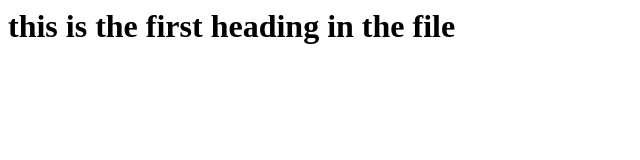
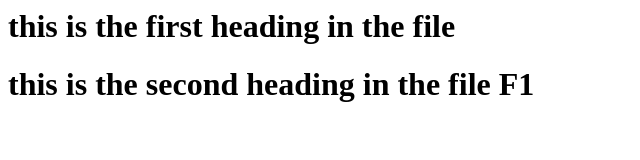
Before and after one commit to Samarth-arch/New, a plain HTML site: page index.html in a window 1280 px wide. Shown: the whole page, without its empty margins (0-640 px from the left). Drawn offline with Linux system fonts and the light colour scheme.

Commit message:
changes in the f1 branch

```diff
--- a/index.html
+++ b/index.html
@@ -1 +1,2 @@
 <h1>this is the first heading in the file </h1>
+<h1>this is the second heading in the file F1 </h1>
```
